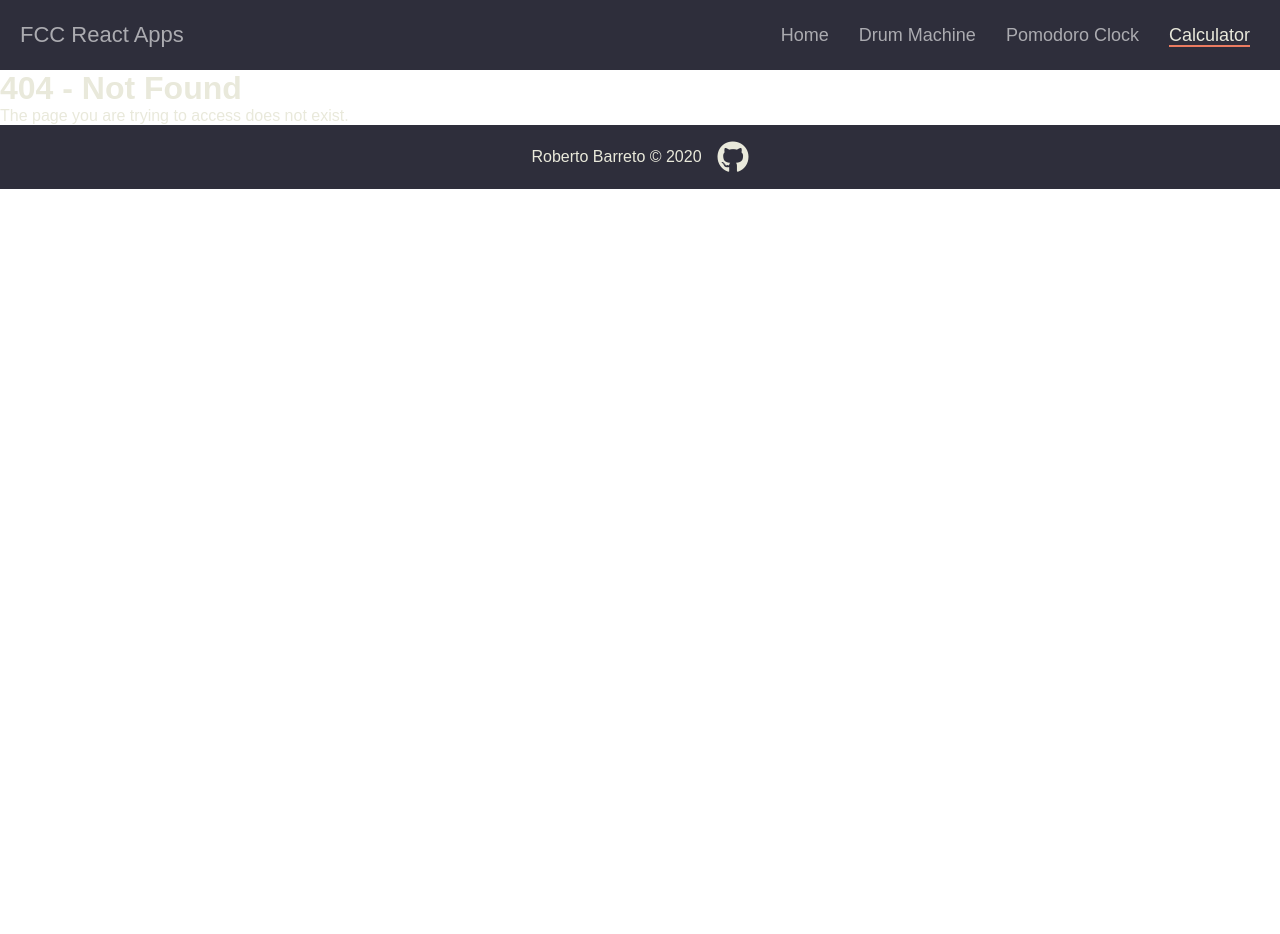
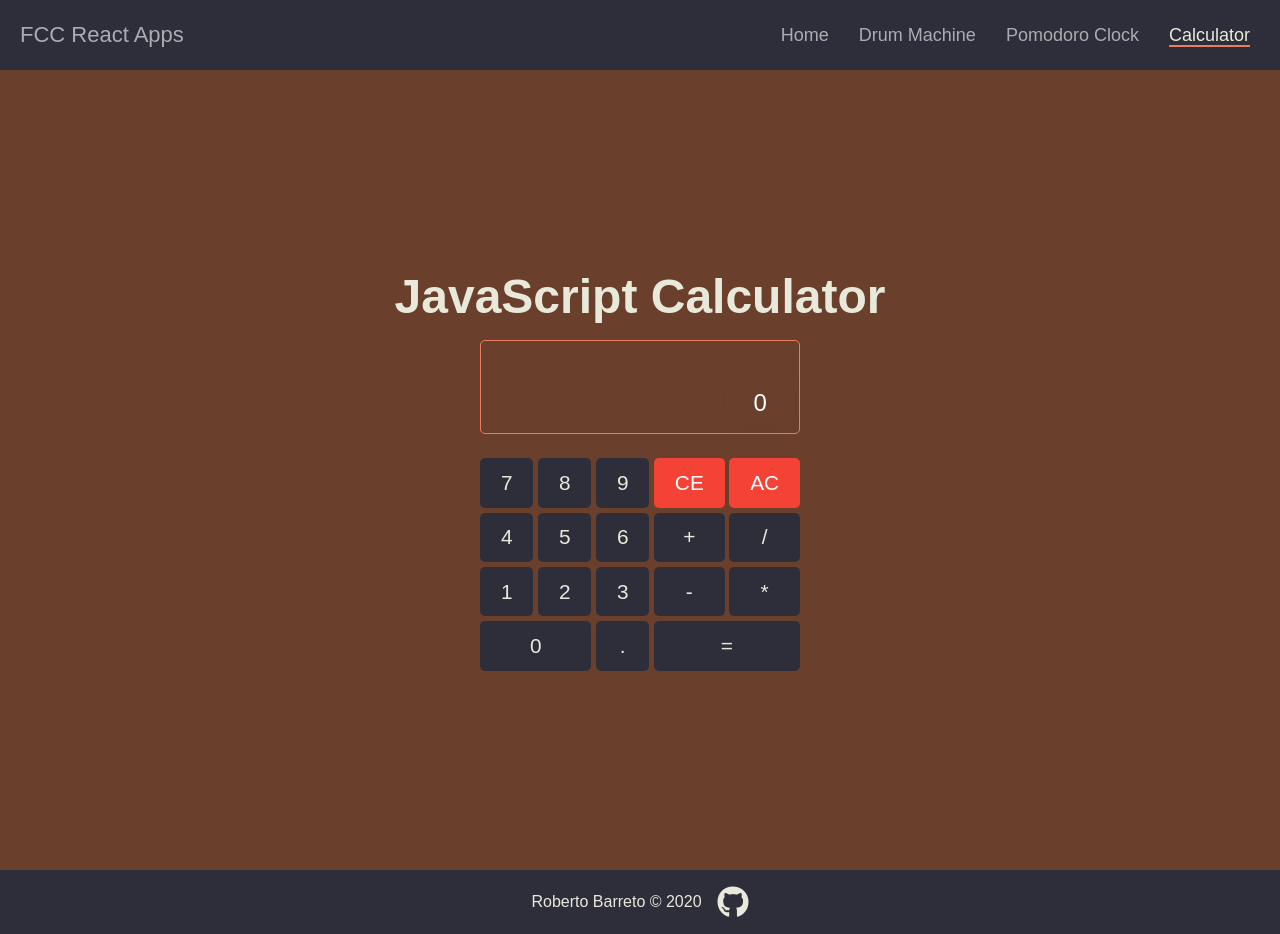
Before and after one commit to robertobarretog/react-fcc, a React (Create React App) app: page /calculator in a window 1280 px wide. Before the commit this address had no page. Before the commit the page ends 800 px from the top, so only its background shows below. Built offline with nearby package versions, Linux system fonts and the light colour scheme.

Commit message:
Calculator App added

```diff
--- a/src/App.css
+++ b/src/App.css
@@ -3,6 +3,8 @@
   --light-color: #e9e9db;
   --primary-color: #6a402c;
   --secondary-color: #ec7c61;
+  --danger-color: #f44336;
+  --success-color: #6bbf7a;
 }
 
 * {
@@ -61,7 +63,7 @@ body {
   font-size: 24px;
 }
 
-.active {
+.main-nav.active {
   display: block;
   -webkit-animation: fadeIn 1s;
   animation: fadeIn 1s;
--- /dev/null
+++ b/src/components/Calculator/CalcButton.js
@@ -0,0 +1,9 @@
+import React from 'react';
+
+const CalcButton = ({ value, btnId, type, handleClick }) => (
+  <button value={value} id={btnId} className={type} onClick={handleClick}>
+    {value}
+  </button>
+);
+
+export default CalcButton;
--- /dev/null
+++ b/src/components/Calculator/CalcDisplay.js
@@ -0,0 +1,11 @@
+import React from 'react';
+
+const CalcDisplay = ({ calcHist, calc }) => (
+  <div id="calc-display">
+    {calcHist && <span id="display-history">{calcHist}</span>}
+    {calcHist && <div className="line"></div>}
+    <span id="display">{calc.join('')}</span>
+  </div>
+);
+
+export default CalcDisplay;
--- /dev/null
+++ b/src/components/Calculator/Calculator.css
@@ -0,0 +1,132 @@
+.calculator-container {
+  align-items: center;
+  background: var(--primary-color);
+  display: flex;
+  flex-direction: column;
+  min-height: 100vh;
+  justify-content: center;
+  text-align: center;
+}
+
+.calculator button {
+  background: var(--dark-color);
+  border: none;
+  border-radius: 5px;
+  color: var(--light-color);
+  cursor: pointer;
+  font-size: 1.3rem;
+  padding: 0.8rem 1.3rem;
+  transition: all 0.5s ease;
+}
+
+.calculator button:hover {
+  background: var(--secondary-color);
+}
+
+.calculator #clear {
+  background-color: var(--danger-color);
+  color: #fff;
+}
+
+.calculator #clear-entry {
+  background-color: var(--danger-color);
+  color: #fff;
+}
+
+.calculator button.active {
+  background-color: var(--success-color);
+}
+
+#calc-display {
+  border: 1px solid var(--secondary-color);
+  border-radius: 5px;
+  margin: 1rem 0;
+  padding: 0.5rem;
+}
+
+#calc-display #display {
+  font-size: 1.5rem;
+  float: right;
+}
+
+.line {
+  border: 1px solid var(--secondary-color);
+  margin: 0.5rem 0;
+}
+
+.calculator {
+  display: grid;
+  gap: 0.5rem;
+  grid-template-areas:
+    'display display'
+    'buttons buttons';
+}
+
+.calc-buttons {
+  display: grid;
+  gap: 0.3rem;
+  grid-area: buttons;
+  grid-template-areas:
+    'seven eight nine CE AC'
+    'four five six add divide'
+    'one two three subtract multiply'
+    'zero zero decimal equals equals';
+}
+
+#calc-display {
+  grid-area: display;
+}
+#zero {
+  grid-area: zero;
+}
+#one {
+  grid-area: one;
+}
+#two {
+  grid-area: two;
+}
+#three {
+  grid-area: three;
+}
+#four {
+  grid-area: four;
+}
+#five {
+  grid-area: five;
+}
+#six {
+  grid-area: six;
+}
+#seven {
+  grid-area: seven;
+}
+#eight {
+  grid-area: eight;
+}
+#nine {
+  grid-area: nine;
+}
+#decimal {
+  grid-area: decimal;
+}
+#add {
+  grid-area: add;
+}
+#subtract {
+  grid-area: subtract;
+}
+#multiply {
+  grid-area: multiply;
+}
+#divide {
+  grid-area: divide;
+}
+#equals {
+  grid-area: equals;
+}
+#clear {
+  grid-area: AC;
+}
+#clear-entry {
+  grid-area: CE;
+}
--- /dev/null
+++ b/src/components/Calculator/Calculator.js
@@ -0,0 +1,163 @@
+import React, { useState, useEffect } from 'react';
+
+import CalcDisplay from './CalcDisplay';
+import CalcButton from './CalcButton';
+import { btnCodes } from '../../utils/calc-btncodes';
+import './Calculator.css';
+
+const opers = ['+', '-', '*', '/'];
+
+const Calculator = () => {
+  const [calc, setCalc] = useState(['0']);
+  const [calcHist, setCalcHist] = useState('');
+
+  useEffect(() => {
+    document.addEventListener('keydown', handleKeyDown);
+
+    return () => {
+      document.removeEventListener('keydown', handleKeyDown);
+    };
+  }, []);
+
+  const handleInput = e => {
+    const input = e.target.value;
+    const num = e.target.classList.contains('num');
+    const oper = e.target.classList.contains('oper');
+    const lastDigit = calc.slice(-1)[0];
+
+    // toggle active class when clicked
+    toggleActiveBtn(e.target.id);
+
+    if (input === '0') {
+      if (calc.length === 1 && calc[0] !== '0') {
+        setCalc([...calc, input]);
+      } else if (calc.length > 1) {
+        setCalc([...calc, input]);
+      }
+    }
+
+    // if a number is clicked (except 0)
+    if (num && input !== '0') {
+      if (calc.length === 1 && calc[0] === '0') {
+        setCalc([...calc.slice(0, calc.length - 1), input]);
+      } else {
+        setCalc([...calc, input]);
+      }
+    }
+
+    if (input === '.') {
+      const regex = /(\d+\.\d+$)|\d+\.$/;
+      const hasPoint = regex.test(calc.join(''));
+      // if last operand doesn't have a point, add input
+      if (!hasPoint) {
+        setCalc([...calc, input]);
+      }
+    }
+
+    // if an operation is clicked
+    if (oper) {
+      const lastDigitIsOper = opers.indexOf(lastDigit) > -1;
+      // if last digit isn't an operator, append operator to end
+      if (!lastDigitIsOper) {
+        setCalc([...calc, input]);
+      } else if (input !== lastDigit) {
+        // if minus is entered and last digit is not minus, append minus
+        if (input === '-' && lastDigit !== '-') {
+          setCalc([...calc, input]);
+        } else {
+          const penultDigit = calc.slice(-2)[0];
+          const penultDigitIsOper = opers.indexOf(penultDigit) > -1;
+          // edge case when there is an oper followed by minus and new oper is entered
+          // replace previous two opers with new input
+          if (penultDigitIsOper) {
+            setCalc([...calc.slice(0, calc.length - 2), input]);
+          } else {
+            setCalc([...calc.slice(0, calc.length - 1), input]);
+          }
+        }
+      }
+    }
+
+    if (input === '=') {
+      setCalcHist(`${calc.join('')} =`);
+      evaluate();
+    }
+
+    if (input === 'CE') {
+      if (calc.length > 1) {
+        setCalc(calc.slice(0, calc.length - 1));
+      } else if (calc.length === 1) {
+        setCalc(['0']);
+      }
+    }
+
+    if (input === 'AC') {
+      setCalc(['0']);
+      setCalcHist('');
+    }
+  };
+
+  const handleKeyDown = e => {
+    btnCodes.forEach(btnCode => {
+      if (e.keyCode === btnCode.keyCode) {
+        document.getElementById(btnCode.name).click();
+      }
+    });
+  };
+
+  const toggleActiveBtn = elId => {
+    document.getElementById(elId).classList.add('active');
+    setTimeout(() => {
+      document.getElementById(elId).classList.remove('active');
+    }, 200);
+  };
+
+  const evaluate = () => {
+    const error = catchErrors();
+    if (error) {
+      setCalc(['0']);
+    } else {
+      // Sanitize before using eval
+      const sanitized = calc.join('').replace(/[^-()\d/*+.]/g, ''); //eslint-disable-next-line
+      const calcResult = eval(sanitized);
+      if (calcResult) {
+        setCalc(calcResult.toString().split(''));
+      } else {
+        setCalc(['0']);
+      }
+    }
+  };
+
+  const catchErrors = () => {
+    try {
+      // Sanitize before using eval
+      const sanitized = calc.join('').replace(/[^-()\d/*+.]/g, ''); //eslint-disable-next-line
+      eval(sanitized);
+    } catch (err) {
+      console.log(err);
+      return err instanceof SyntaxError || TypeError;
+    }
+  };
+
+  return (
+    <div className="calculator-container">
+      <h1 className="title">JavaScript Calculator</h1>
+      <div className="calculator">
+        <CalcDisplay calcHist={calcHist} calc={calc} />
+        <div className="calc-buttons">
+          {btnCodes.map(btnCode => (
+            <CalcButton
+              value={btnCode.value}
+              btnId={btnCode.name}
+              type={btnCode.type}
+              key={btnCode.name}
+              handleClick={handleInput}
+            />
+          ))}
+        </div>
+      </div>
+    </div>
+  );
+};
+
+export default Calculator;
--- a/src/components/DrumMachine/DrumMachine.css
+++ b/src/components/DrumMachine/DrumMachine.css
@@ -52,6 +52,10 @@
   padding: 1rem 2rem;
 }
 
+.drum-pad.active {
+  background-color: var(--secondary-color);
+}
+
 .drum-pads div:nth-child(1) {
   grid-area: Q;
 }
--- a/src/components/Routing/Routes.js
+++ b/src/components/Routing/Routes.js
@@ -4,6 +4,7 @@ import { Route, Switch } from 'react-router-dom';
 import Layout from '../Layout/Layout';
 import Home from '../Home';
 import DrumMachine from '../DrumMachine/DrumMachine';
+import Calculator from '../Calculator/Calculator';
 import NotFound from '../common/NotFound';
 
 const Routes = () => (
@@ -11,6 +12,7 @@ const Routes = () => (
     <Switch>
       <Route exact path="/" component={Home} />
       <Route path="/drum-machine" component={DrumMachine} />
+      <Route path="/calculator" component={Calculator} />
       <Route component={NotFound} />
     </Switch>
   </Layout>
--- /dev/null
+++ b/src/utils/calc-btncodes.js
@@ -0,0 +1,20 @@
+export const btnCodes = [
+  { name: 'zero', value: '0', type: 'num', keyCode: 48 },
+  { name: 'one', value: '1', type: 'num', keyCode: 49 },
+  { name: 'two', value: '2', type: 'num', keyCode: 50 },
+  { name: 'three', value: '3', type: 'num', keyCode: 51 },
+  { name: 'four', value: '4', type: 'num', keyCode: 52 },
+  { name: 'five', value: '5', type: 'num', keyCode: 53 },
+  { name: 'six', value: '6', type: 'num', keyCode: 54 },
+  { name: 'seven', value: '7', type: 'num', keyCode: 55 },
+  { name: 'eight', value: '8', type: 'num', keyCode: 56 },
+  { name: 'nine', value: '9', type: 'num', keyCode: 57 },
+  { name: 'decimal', value: '.', type: '', keyCode: 190 },
+  { name: 'add', value: '+', type: 'oper', keyCode: 61 },
+  { name: 'subtract', value: '-', type: 'oper', keyCode: 173 },
+  { name: 'multiply', value: '*', type: 'oper' },
+  { name: 'divide', value: '/', type: 'oper', keyCode: 191 },
+  { name: 'equals', value: '=', type: '', keyCode: 13 },
+  { name: 'clear-entry', value: 'CE', type: '', keyCode: 8 },
+  { name: 'clear', value: 'AC', type: '' },
+];
```
